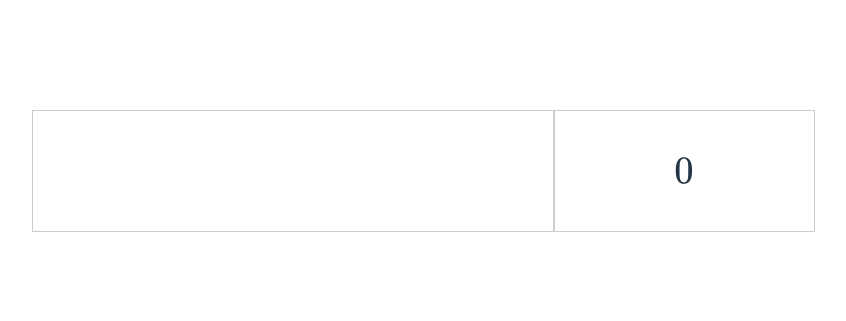
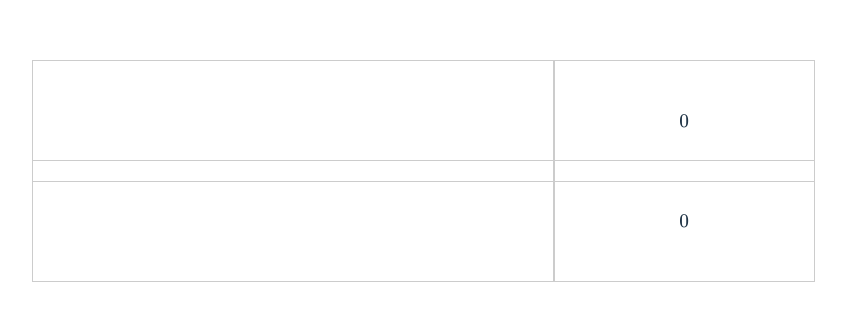
Before and after one commit to cjgnass/LinearAlgebraCalculator, a React (Vite) app: page / in a window 1280 px wide. Shown: the part 229-550 px from the top of the page, without its empty margins (217-1063 px from the left). Built offline with nearby package versions, Linux system fonts and the light colour scheme.

Commit message:
cursor only shows when a user highlights a calculator

```diff
--- a/src/App.tsx
+++ b/src/App.tsx
@@ -2,11 +2,12 @@ import "./App.css";
 import Calculator from "./calculator/calculator";
 
 function App() {
-    return (
-        <>
-            <Calculator />
-        </>
-    );
+  return (
+    <>
+      <Calculator />
+      <Calculator />
+    </>
+  );
 }
 
 export default App;
--- a/src/calculator/calculator.tsx
+++ b/src/calculator/calculator.tsx
@@ -131,7 +131,8 @@ function findBinaryNavTarget(
 export default function Calculator() {
   const [text, setText] = useState("");
   const [caret, setCaret] = useState(0);
-  const fontSize = 2;
+  const [isFocused, setIsFocused] = useState(false);
+  const fontSize = 1;
 
   const { expr } = useMemo(() => {
     const sanitizedText = text
@@ -247,11 +248,13 @@ export default function Calculator() {
           role="textbox"
           tabIndex={0}
           onKeyDown={handleKeyDown}
+          onFocus={() => setIsFocused(true)}
+          onBlur={() => setIsFocused(false)}
         >
           <RenderInteractiveExpr
             expr={expr}
             text={text}
-            caret={caret}
+            caret={isFocused ? caret : -1}
             fontSize={fontSize}
           />
         </div>
```
